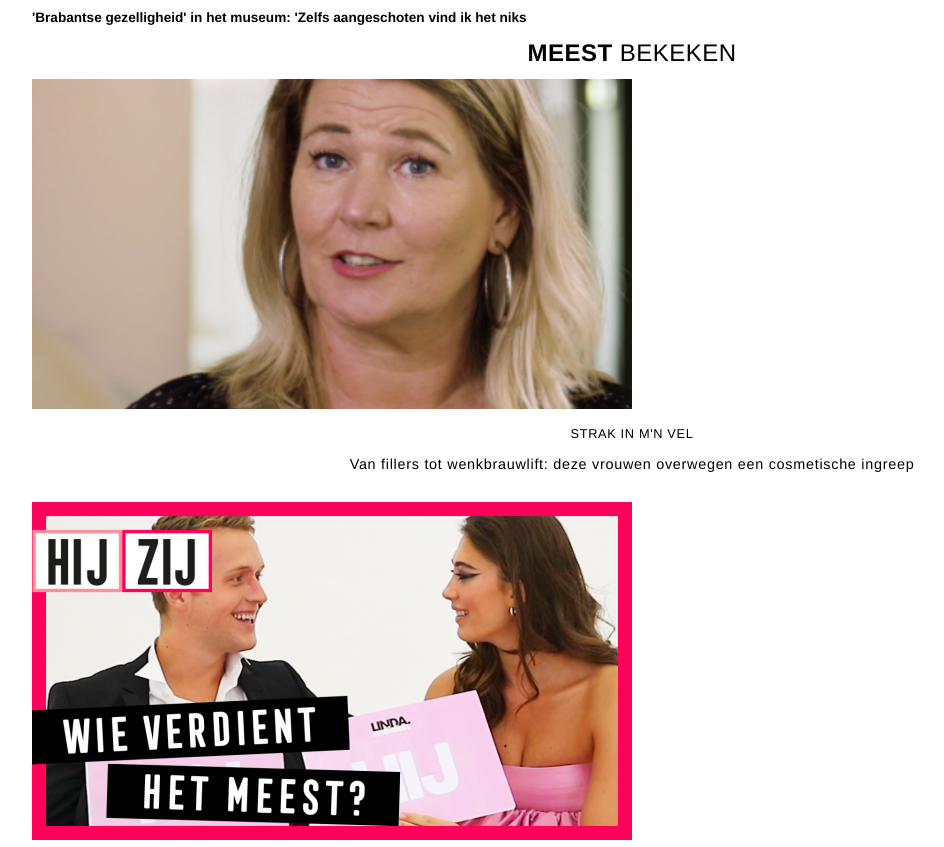
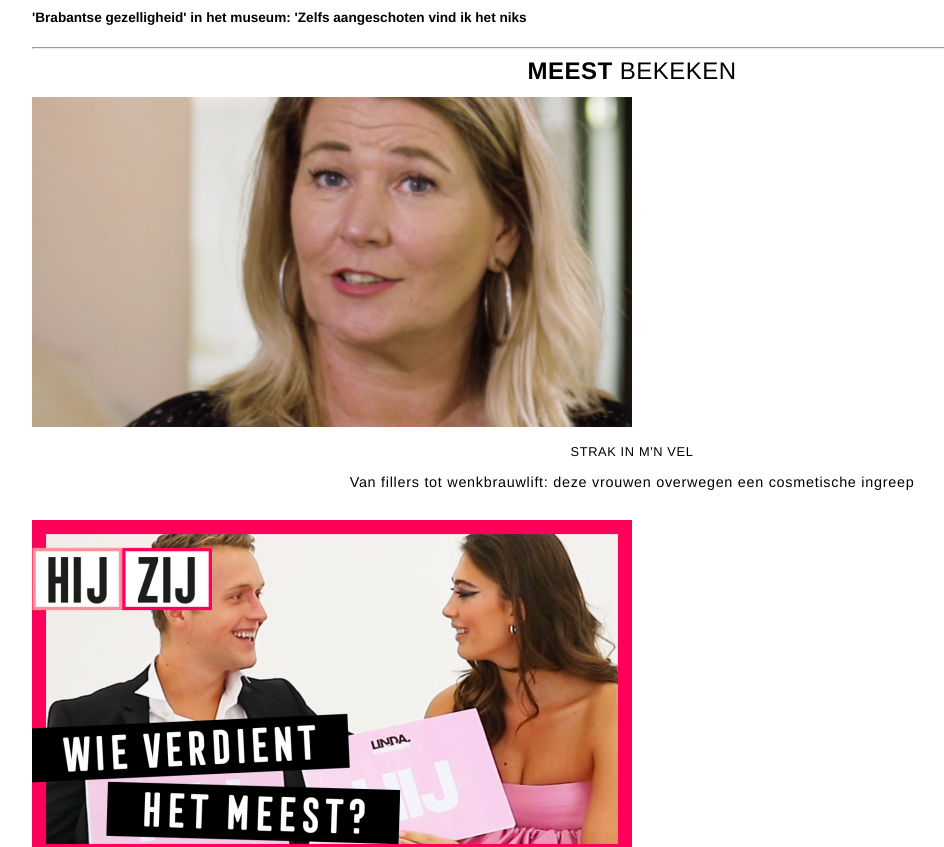
Before and after one commit to anniekbaarse/blokweb, a plain HTML site: page article.html in a window 1280 px wide. Shown: the part 4177-5024 px from the top of the page, without its empty margins (8-952 px from the left). Drawn offline with Linux system fonts and the light colour scheme.

Commit message:
Add files via upload

```diff
--- a/article.html
+++ b/article.html
@@ -175,7 +175,7 @@
             </section>
         </article> <!-- end of class advertorials cultuursnuivers -->
 
-
+        <hr />
         <article class='Meest bekeken'>
             <h2><b>Meest</b> bekeken</h2>
 
@@ -335,6 +335,4 @@
     </footer>
 
     <script src="scripts/script.js"></script>
-</body>
-
-</html>
+</body></html>
```
